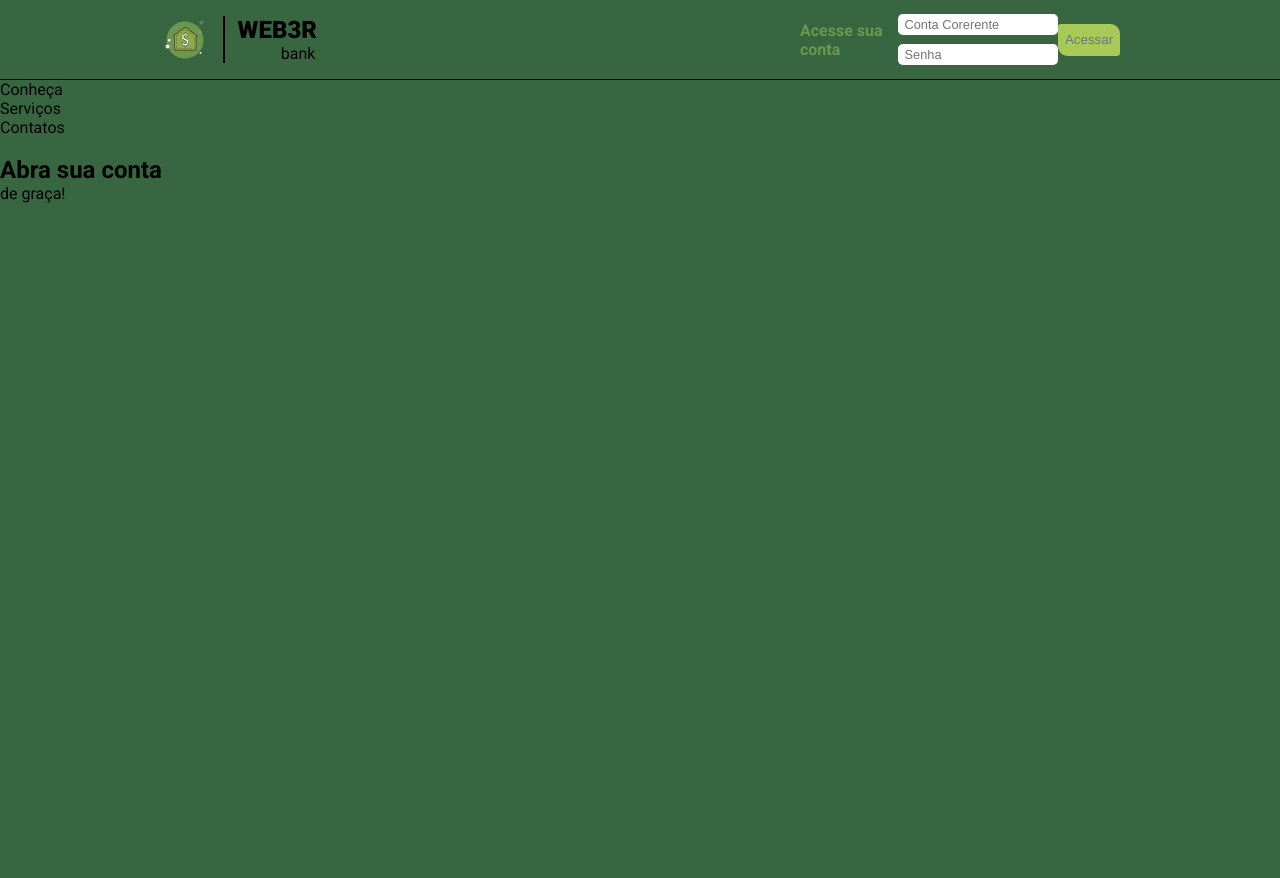
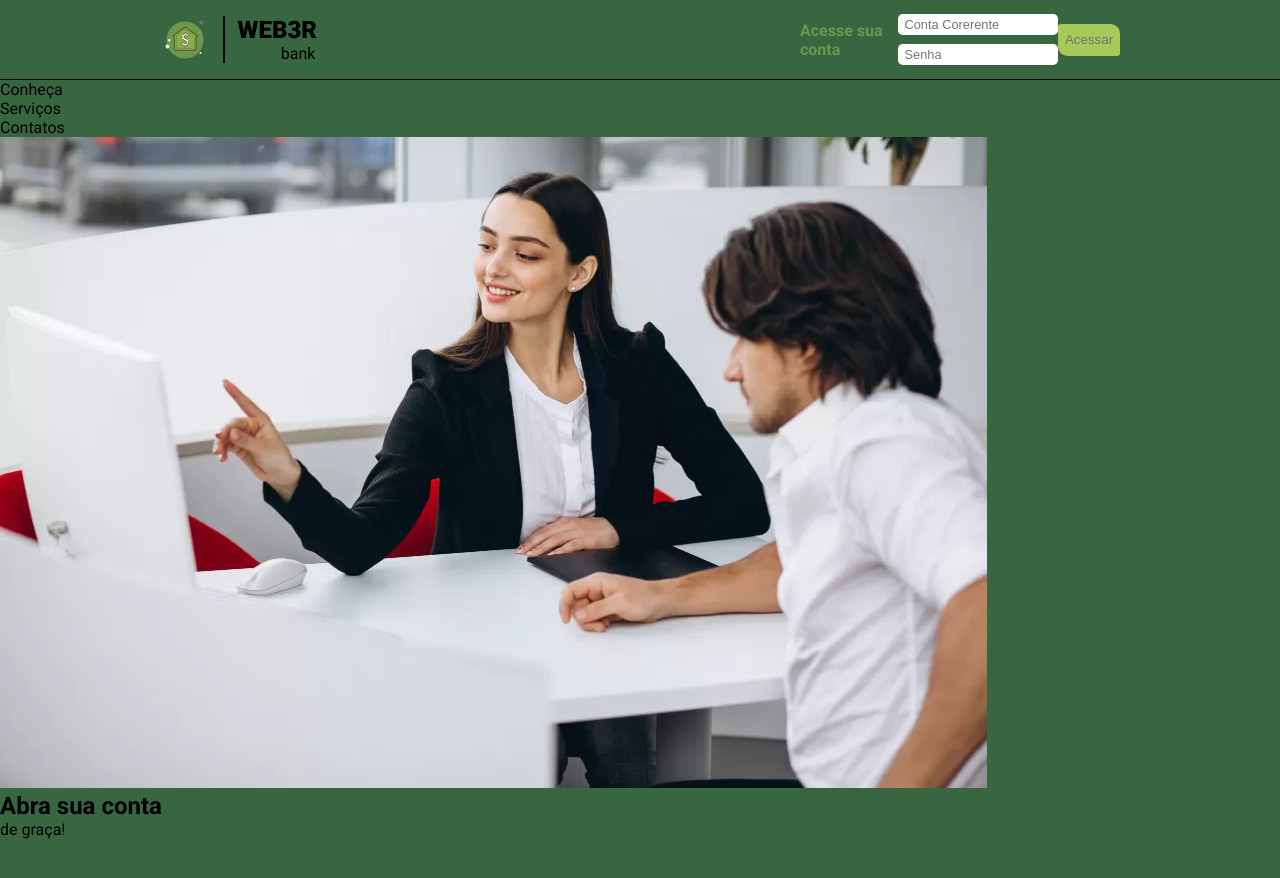
Before and after one commit to diegoweb3r/web3rbank, a plain HTML site: page index.html in a window 1280 px wide. Before the commit the page ends 800 px from the top, so only its background shows below. Drawn offline with Linux system fonts and the light colour scheme.

Commit message:
implemento de design

```diff
--- a/index.html
+++ b/index.html
@@ -26,7 +26,7 @@
         </nav>
 
 
-    <section class="mainSection">
+    <section id="mainSection">
         <div id="menu">
             <p>Conheça</p>
             <p>Serviços</p>
@@ -34,7 +34,7 @@
         </div>
 
         <div id="mainCta">
-            <img src="" alt="" class="openyourAccount">
+            <img src="assets/funcionaria-banco.png" alt="" class="openyourAccount">
             <div class="ctaText">
                 <h1>Abra sua conta</h1>
                 <p>de graça!</p>
```
Also changed, not shown: assets/funcionaria-banco.png (added).
